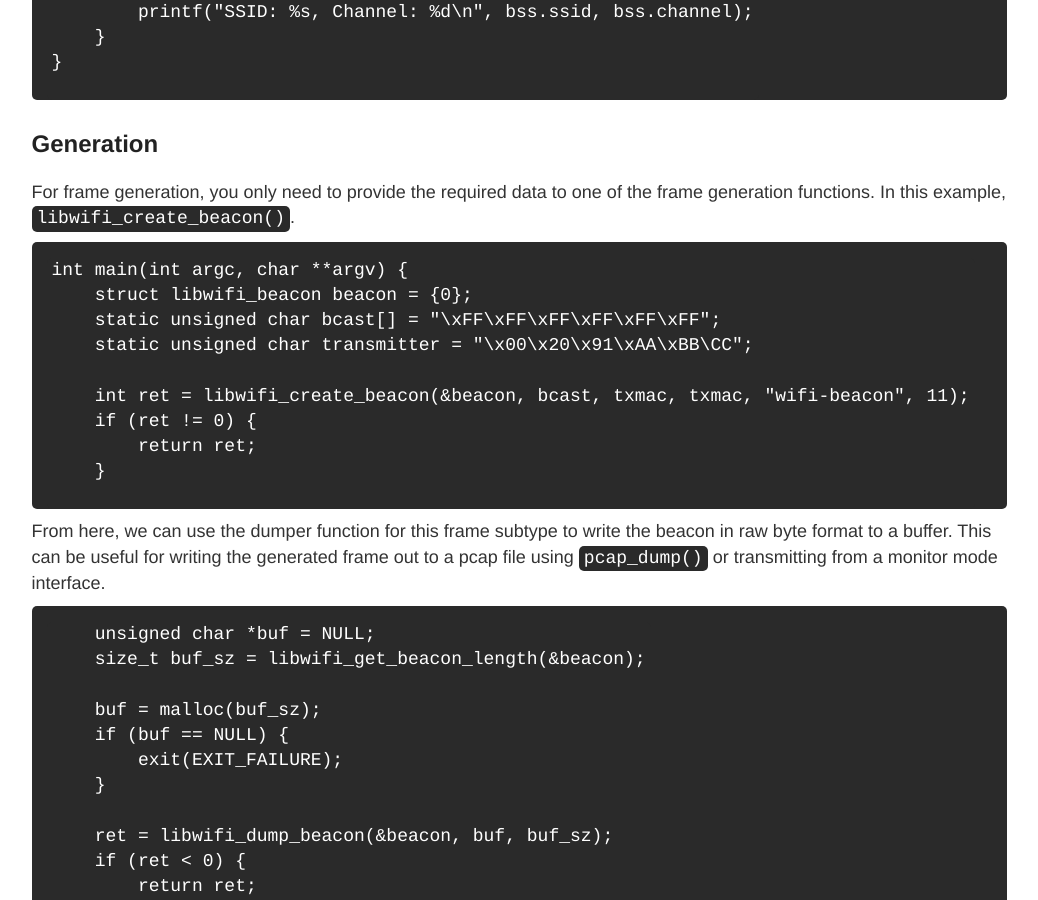
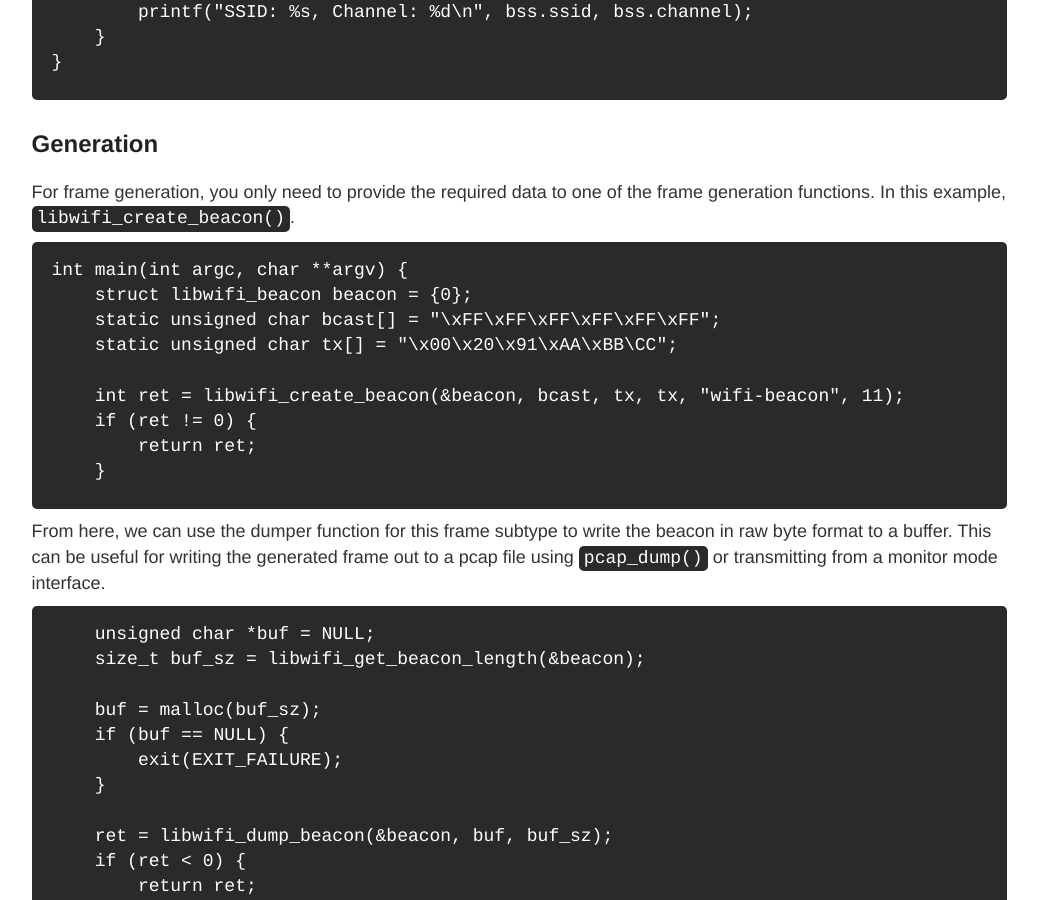
Before and after one commit to libwifi/website, a Jekyll site: the page built from index.html, in a window 1280 px wide and 900 px high, scrolled down 2371 px. Shown: the whole window, without its empty margins (121-1159 px from the left). Built offline with Jekyll 4.4.1, drawn with Linux system fonts in a browser that asks for light colours.

Commit message:
Fixup example code for beacon gen

```diff
--- a/index.html
+++ b/index.html
@@ -95,9 +95,9 @@ void parse_packet(unsigned char *args,
 int main(int argc, char **argv) {
     struct libwifi_beacon beacon = {0};
     static unsigned char bcast[] = "\xFF\xFF\xFF\xFF\xFF\xFF";
-    static unsigned char transmitter = "\x00\x20\x91\xAA\xBB\CC";
+    static unsigned char tx[] = "\x00\x20\x91\xAA\xBB\CC";
 
-    int ret = libwifi_create_beacon(&beacon, bcast, txmac, txmac, "wifi-beacon", 11);
+    int ret = libwifi_create_beacon(&beacon, bcast, tx, tx, "wifi-beacon", 11);
     if (ret != 0) {
         return ret;
     }
```
